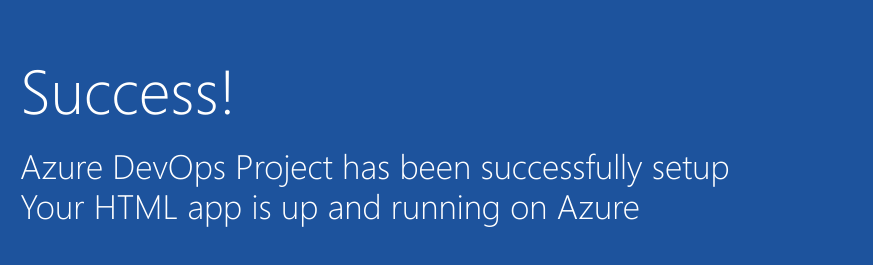
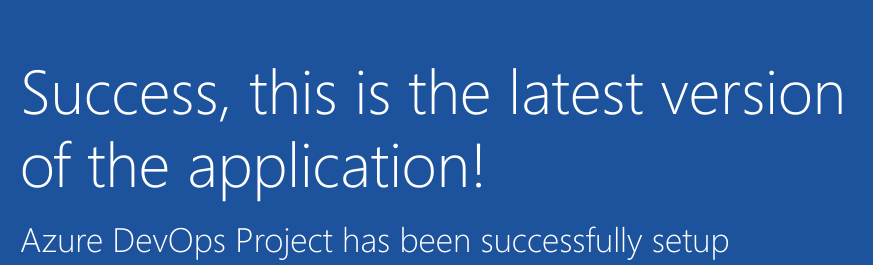
Before and after one commit to SarveshWagh/GitProject1, a plain HTML site: page index.html in a window 1280 px wide. Shown: the part 325-590 px from the top of the page, 205-1078 px from the left. Drawn offline with Linux system fonts and the light colour scheme.

Commit message:
commit 2 on the dev1 branch

```diff
--- a/index.html
+++ b/index.html
@@ -18,7 +18,7 @@
             </a>
         </div>
             <div class="content-body">
-                <div class="success-text">Success!</div>
+                <div class="success-text">Success, this is the latest version of the application!</div>
                 <div class="description line-1"> Azure DevOps Project has been successfully setup</div>
                 <div class="description line-2"> Your HTML app is up and running on Azure</div>
                 <div class="next-steps-container">
```
